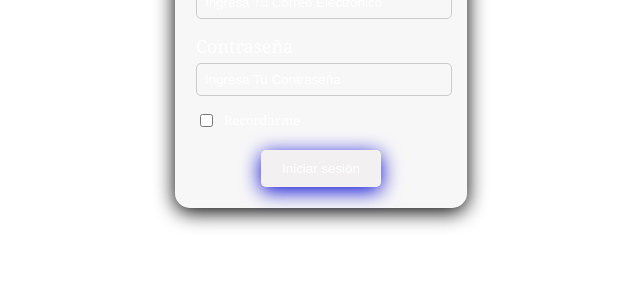
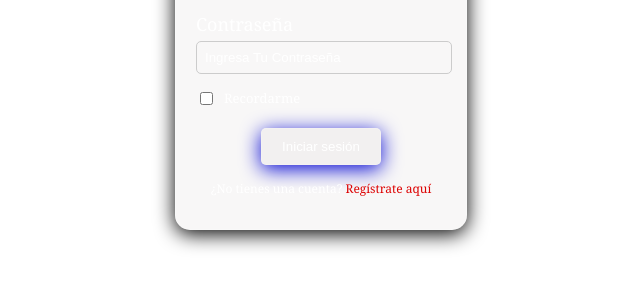
Before and after one commit to aprendiendoaprogramar02-cell/Mis-proyectos, a plain HTML site: page index.html in a window 1280 px wide. Shown: the part 369-658 px from the top of the page, without its empty margins (319-959 px from the left). Drawn offline with Linux system fonts and the light colour scheme.

Commit message:
color y register

```diff
--- a/index.html
+++ b/index.html
@@ -19,6 +19,9 @@
             <input type="checkbox" id="remember" name="remember">
             <label for="remember">Recordarme</label></div>
            <button type="submit">Iniciar sesión</button>
+           <div class="Register">
+              <p>¿No tienes una cuenta? <a href="register.html">Regístrate aquí</a></p>
+              </div>
         </form>
     </div>
 </body>
--- a/styles.css
+++ b/styles.css
@@ -70,6 +70,16 @@ h2 {
       margin: 10px 0 20px;
       font-size: 13px;
     }
+    .Register {
+      font-size: 12px;
+      margin-top: 15px;
+      align-items: center;
+      text-align: center;
+    }
+    a, href {
+      color: #dd0202;
+      text-decoration: none;
+    }
 .campo input{
     width: 95%;
     padding: 8px;
```
